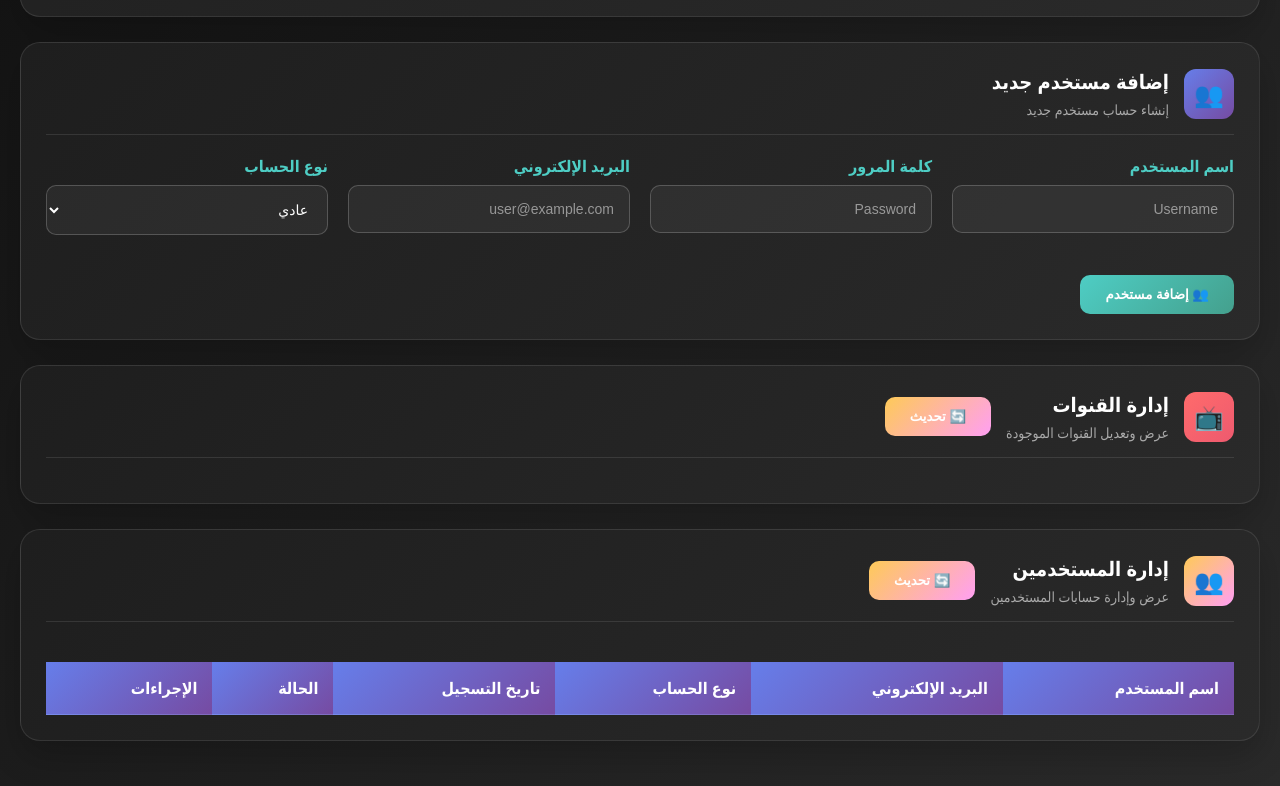
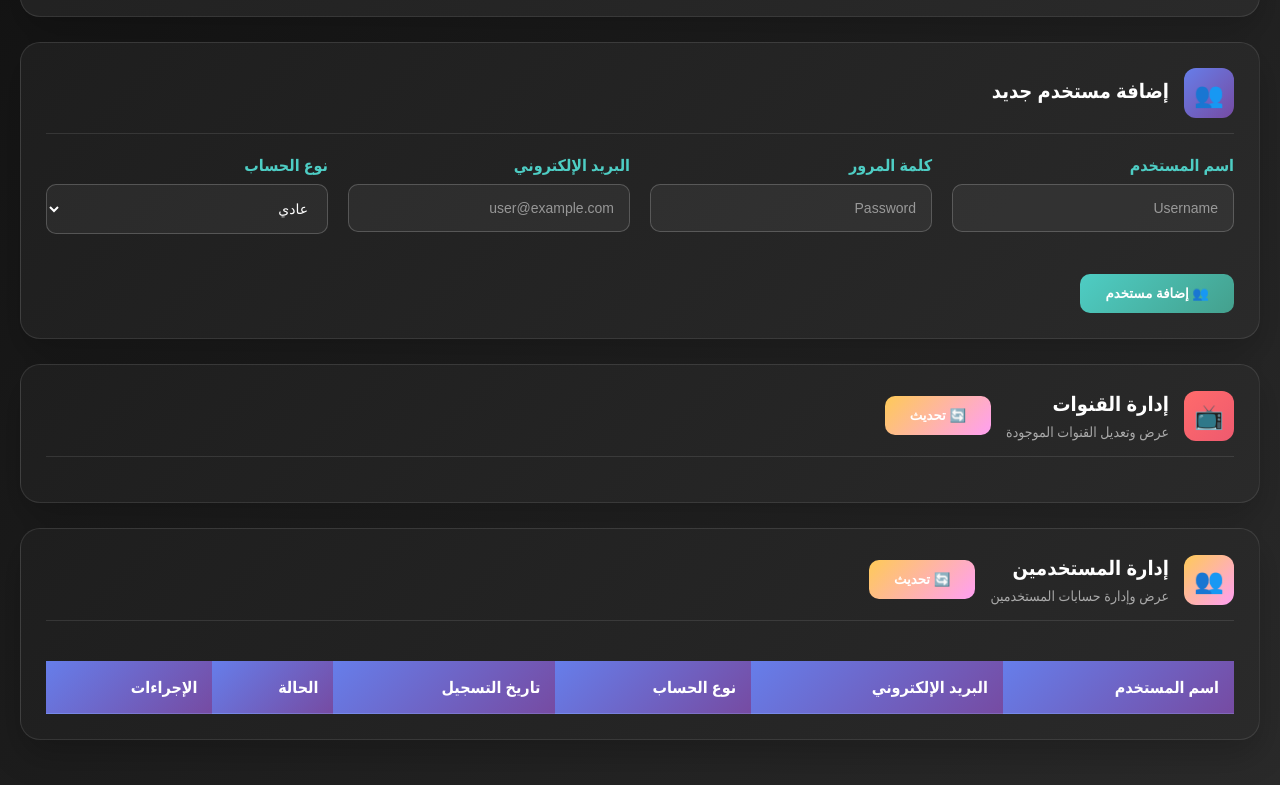
Before and after one commit to ameer7elwas1/tvna-admin, a plain HTML site: page index.html in a window 1280 px wide. Shown: the part 967-1753 px from the top of the page. Drawn offline with nearby package versions, Linux system fonts and the light colour scheme.

Commit message:
Update index.html

```diff
--- a/index.html
+++ b/index.html
@@ -629,7 +629,7 @@
                 <div class="card-icon" style="background: linear-gradient(135deg, #667eea, #764ba2);">👥</div>
                 <div>
                     <div class="card-title">إضافة مستخدم جديد</div>
-                    <div class="card-subtitle">إنشاء حساب مستخدم جديد</div>
+                    <div class="card-subtitle"> </div>
                 </div>
             </div>
 
```
